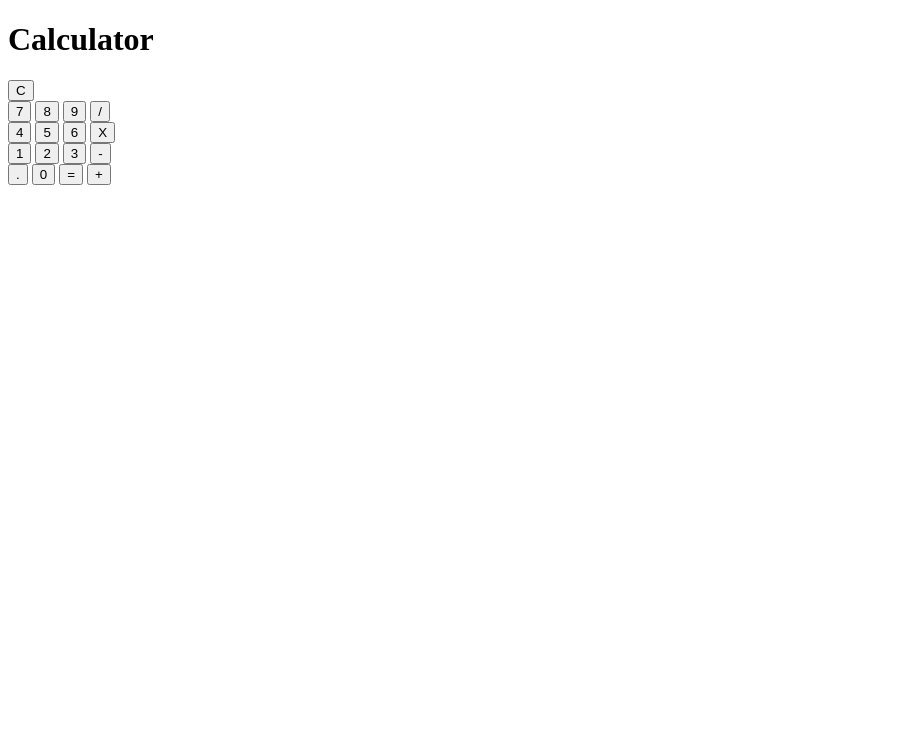
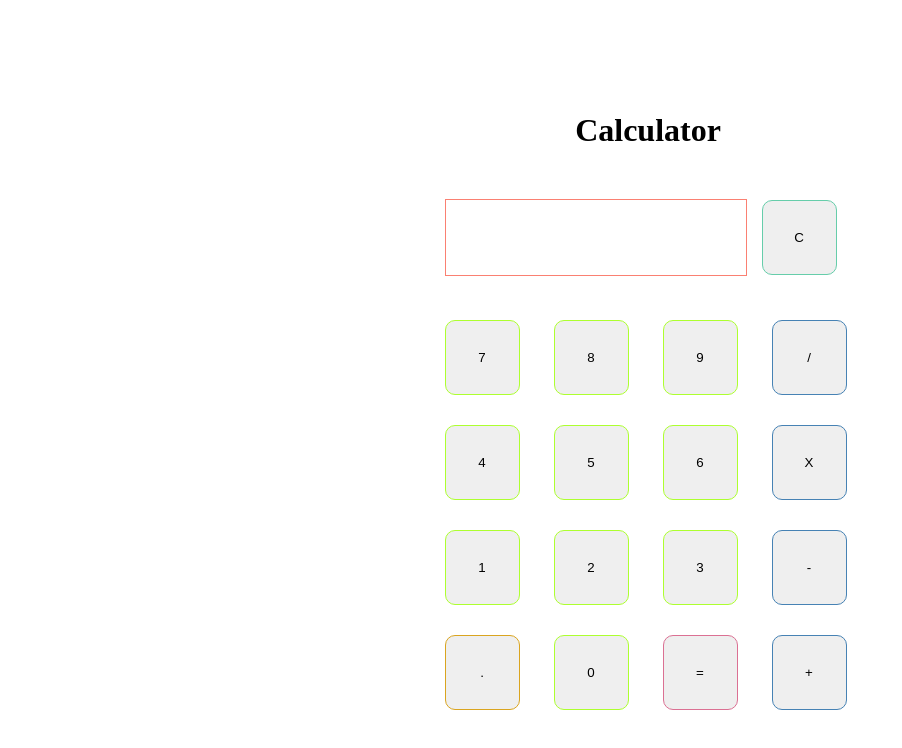
Before and after one commit to jashe0/calculator, a plain HTML site: page index.html in a window 1280 px wide. Shown: the whole page, without its empty margins (0-902 px from the left). Drawn offline with Linux system fonts and the light colour scheme.

Commit message:
add css and link to bootstrap

```diff
--- a/index.html
+++ b/index.html
@@ -5,40 +5,45 @@
     <meta http-equiv="X-UA-Compatible" content="IE=edge">
     <meta name="viewport" content="width=device-width, initial-scale=1.0">
     <title>Calculator</title>
-    <link rel ="stylesheets.css" href ="styles.css">
+    <link rel="stylesheet" href="styles.css">
     <script src="main.js"></script>
+    <link href="https://cdn.jsdelivr.net/npm/bootstrap@4.4.1/dist/css/bootstrap.min.css" integrity="sha384-Vkoo8x4CGsO3+Hhxv8T/Q5PaXtkKtu6ug5TOeNV6gBiFeWPGFN9MuhOf23Q9Ifjh" crossorigin="anonymous">
+
 
 </head>
 <body>
     <h1>Calculator</h1>
         <div class="calculator">
             <div class = "first-row">
-                <div class = "screen"></div>
-                <button class = "clear">C</button>
+                <div id = "screen">
+                    <div class="previous"></div>
+                    <div class="current"></div>
+                </div>
+                <button class = "btn clear">C</button>
             </div>
             <div class="other-row">
-                <button class = "number">7</button>
-                <button class = "number">8</button>
-                <button class = "number">9</button>
-                <button class = "operator">/</button>
+                <button class = "btn number">7</button>
+                <button class = "btn number">8</button>
+                <button class = "btn number">9</button>
+                <button class = "btn operator">/</button>
             </div>
             <div class = "other-row">
-                <button class = "number">4</button>
-                <button class = "number">5</button>
-                <button class = "number">6</button>
-                <button class = "operator">X</button>
+                <button class = "btn number">4</button>
+                <button class = "btn number">5</button>
+                <button class = "btn number">6</button>
+                <button class = "btn operator">X</button>
             </div>
             <div class = "other-row">
-                <button class = "number">1</button>
-                <button class = "number">2</button>
-                <button class = "number">3</button>
-                <button class = "operator">-</button>
+                <button class = "btn number">1</button>
+                <button class = "btn number">2</button>
+                <button class = "btn number">3</button>
+                <button class = "btn operator">-</button>
             </div>
             <div class = "other-row">
-                <button class = "decimal">.</button>
-                <button class = "number">0</button>
-                <button class = "equal">=</button>
-                <button class = "operator">+</button>
+                <button class = "btn decimal">.</button>
+                <button class = "btn number">0</button>
+                <button class = "btn equal">=</button>
+                <button class = "btn operator">+</button>
             </div>
 
         </div>
--- a/styles.css
+++ b/styles.css
@@ -1,6 +1,85 @@
+body {
+    display: flex;
+    justify-content: center;
+    align-items: center;
+    flex-direction: column;
+    width: 100vw;
+    height: 100vh;
+}
 
+.btn{
+    margin: 15px;
+    height: 75px;
+    width: 75px;
+}
 
-#calculator{
-    border:solid, 10px, black;
-    background-color: purple;
+.number{
+    border:1px solid greenyellow;
+    border-radius: 10px;
 }
+
+.number:hover{
+    background-color: paleturquoise;
+}
+
+.operator:hover{
+    background-color: lightblue;
+}
+
+.decimal:hover{
+    background-color: palegoldenrod;
+}
+
+.equal:hover{
+    background-color: palevioletred;
+}
+
+.clear:hover{
+    background-color: palegreen;
+}
+
+.operator{
+    border:1px solid steelblue;
+    border-radius: 10px;
+}
+
+.decimal{
+    border:1px solid goldenrod;
+    border-radius: 10px;
+}
+
+.equal{
+    border:1px solid palevioletred;
+    border-radius: 10px;
+}
+
+.clear{
+    border:1px solid mediumaquamarine;
+    border-radius: 10px;
+}
+
+#screen{
+    width: 300px;
+    border: 1px solid salmon;
+    height: 75px;
+    display: flex;
+    flex-direction: column;
+    justify-content: flex-end;
+    align-items: flex-end;
+}
+
+.first-row{
+    display: flex;
+    justify-content: center;
+    align-items: center;
+    flex-direction: row;
+    margin: 15px
+}
+
+.previous{
+    font-size: 20px;
+}
+
+.current{
+    font-size: 30px;
+}
```
